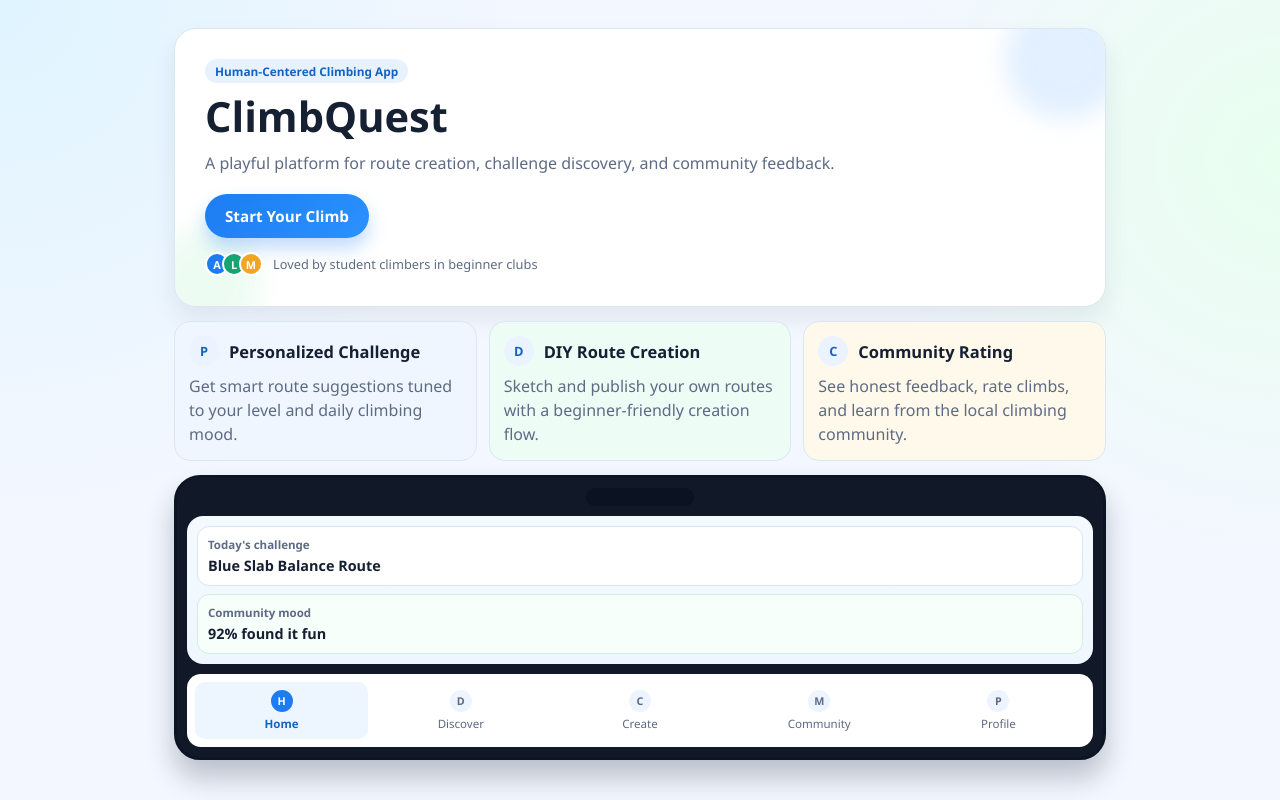
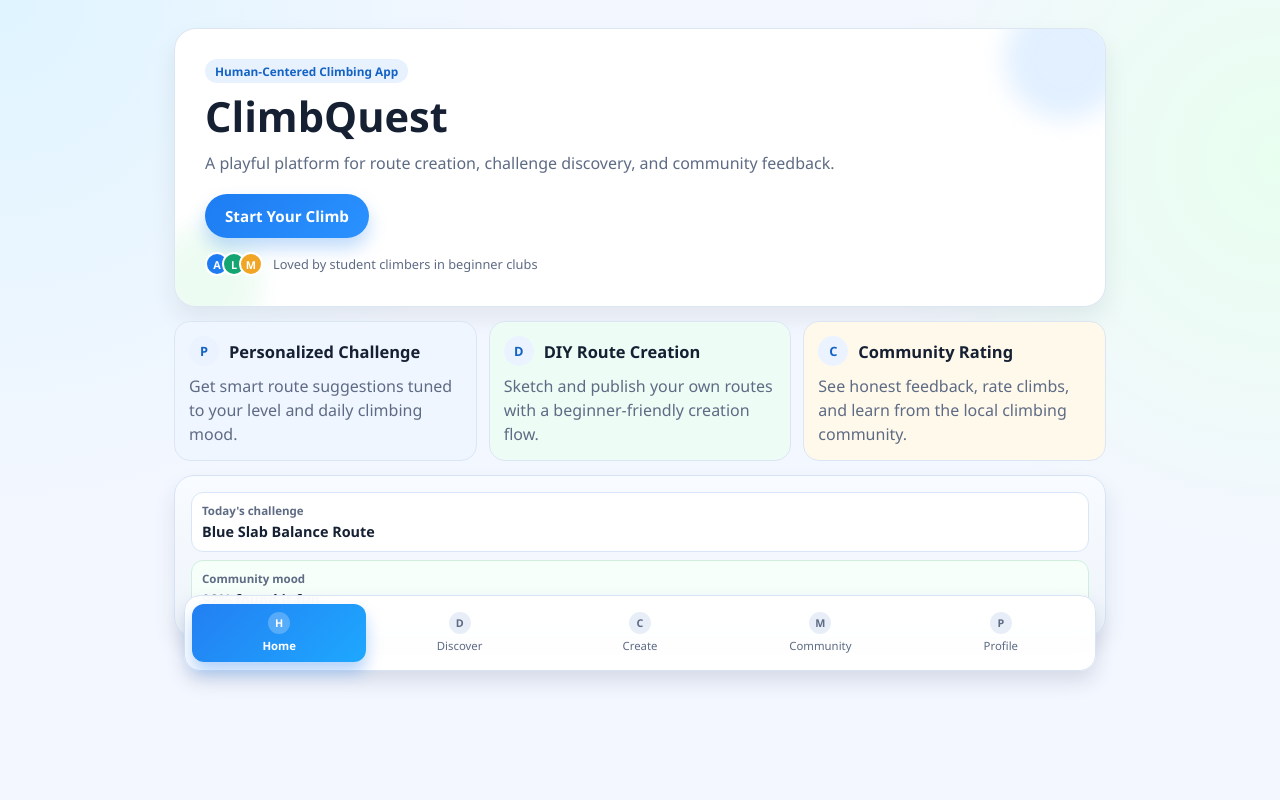
Before and after one commit to XYMMM000/CPT208-coursework, a React (Vite) app in the folder demo/: page / in a window 1280 px wide. Built offline with nearby package versions, Linux system fonts and the light colour scheme.

Commit message:
create web app

```diff
--- a/demo/src/components/ui/BottomNavPreview.jsx
+++ b/demo/src/components/ui/BottomNavPreview.jsx
@@ -9,9 +9,7 @@ const navItems = [
 export default function BottomNavPreview() {
   return (
     <section className="cq-nav-mock" aria-label="Navigation preview">
-      <div className="cq-phone-mock">
-        <div className="cq-phone-notch" aria-hidden="true" />
-
+      <div className="cq-preview-surface">
         <div className="cq-phone-content">
           <div className="cq-phone-widget">
             <p className="cq-phone-widget-label">Today&apos;s challenge</p>
@@ -23,8 +21,9 @@ export default function BottomNavPreview() {
             <p className="cq-phone-widget-title">92% found it fun</p>
           </div>
         </div>
+      </div>
 
-        <div className="cq-phone-nav">
+      <div className="cq-phone-nav cq-phone-nav-floating">
         {navItems.map((item) => (
           <div
             key={item.label}
@@ -37,7 +36,6 @@ export default function BottomNavPreview() {
           </div>
         ))}
       </div>
-      </div>
     </section>
   );
 }
--- a/demo/src/styles/climbquest.css
+++ b/demo/src/styles/climbquest.css
@@ -342,29 +342,22 @@ a {
 
 .cq-nav-mock {
   margin-top: 14px;
+  position: relative;
+  padding-bottom: 34px;
   animation: cq-fade-up 440ms ease both;
 }
 
-.cq-phone-mock {
-  background: #111827;
-  border-radius: 26px;
-  border: 3px solid #0d1525;
-  padding: 10px;
-  box-shadow: 0 18px 28px rgba(10, 21, 38, 0.24);
-}
-
-.cq-phone-notch {
-  width: 108px;
-  height: 18px;
-  background: #0b1220;
-  border-radius: 999px;
-  margin: 0 auto 10px;
+.cq-preview-surface {
+  border-radius: 20px;
+  border: 1px solid #d7e3f5;
+  background: linear-gradient(180deg, #f8fbff, #eef4fb);
+  padding: 12px;
+  box-shadow: 0 12px 22px rgba(23, 42, 74, 0.1);
 }
 
 .cq-phone-content {
-  background: linear-gradient(180deg, #f5faff, #eef6ff);
   border-radius: 16px;
-  padding: 10px;
+  padding: 4px;
   display: grid;
   gap: 8px;
 }
@@ -395,21 +388,30 @@ a {
 }
 
 .cq-phone-nav {
-  margin-top: 10px;
-  background: #fff;
-  border-radius: 14px;
-  padding: 8px;
+  background: rgba(255, 255, 255, 0.95);
+  border: 1px solid #d9e4f5;
+  border-radius: 16px;
+  padding: 8px 7px;
   display: grid;
   grid-template-columns: repeat(5, 1fr);
   gap: 6px;
+  box-shadow: 0 10px 20px rgba(25, 44, 78, 0.14);
+  backdrop-filter: blur(8px);
+}
+
+.cq-phone-nav-floating {
+  position: absolute;
+  left: 10px;
+  right: 10px;
+  bottom: 0;
 }
 
 .cq-nav-mock-item {
   text-align: center;
-  font-size: 0.72rem;
+  font-size: 0.71rem;
   color: var(--cq-text-soft);
-  border-radius: 10px;
-  padding: 8px 2px;
+  border-radius: 12px;
+  padding: 8px 2px 9px;
   display: flex;
   flex-direction: column;
   align-items: center;
@@ -424,17 +426,18 @@ a {
   place-items: center;
   font-size: 0.67rem;
   font-weight: 700;
-  background: #edf4ff;
+  background: #e8eef8;
 }
 
 .cq-nav-mock-item-active {
-  background: #edf6ff;
-  color: var(--cq-primary-strong);
+  color: #fff;
   font-weight: 700;
+  background: linear-gradient(135deg, #237ff2, #1ea8ff);
+  box-shadow: 0 10px 16px rgba(35, 127, 242, 0.34);
 }
 
 .cq-nav-mock-item-active .cq-nav-mock-icon {
-  background: var(--cq-primary);
+  background: rgba(255, 255, 255, 0.24);
   color: #fff;
 }
 
```
Lines whose indentation alone changed are shown as unchanged.
